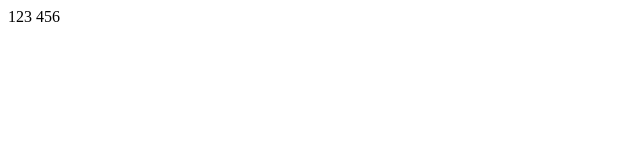
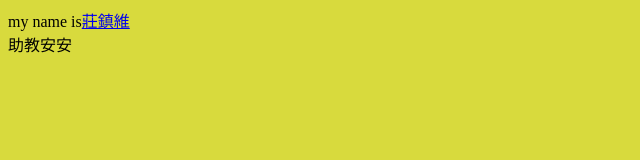
Before and after one commit to tearer54/wp2017, a plain HTML site: page index.html in a window 1280 px wide. Shown: the whole page, without its empty margins (0-640 px from the left). Drawn offline with Linux system fonts and the light colour scheme.

Commit message:
first tryyywqeq

```diff
--- a/index.html
+++ b/index.html
@@ -1,7 +1,19 @@
 <html>
 
-123
+<div id = selfintro>
+my name is<a href = "https://www.facebook.com/profile.php?id=100000359652548" color:"black">莊鎮維</a>
+<br>
+助教安安
+</div>
+ <style type="text/css">
+   body {
 
-456
+           background-color: #d8da3d }
+
+.selfintro
+{
+font-size:100px;
+}
+</style>
 
 </html>
```
